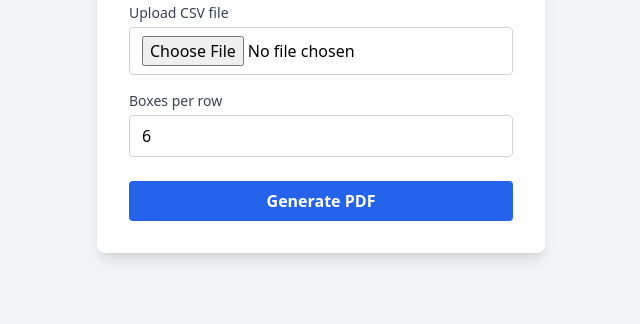
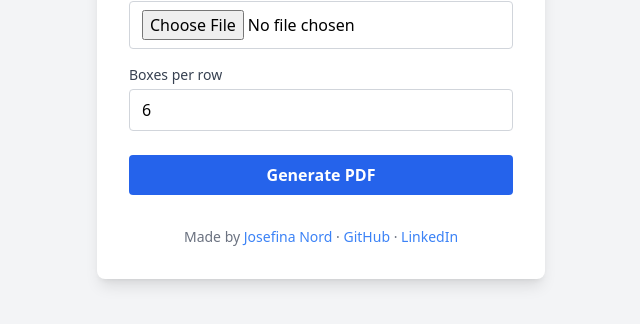
Before and after one commit to nordpolen/color-palette-generator, a plain HTML site: page index.html in a window 1280 px wide. Shown: the part 316-640 px from the top of the page, without its empty margins (319-959 px from the left). Drawn offline with nearby package versions, Linux system fonts and the light colour scheme.

Commit message:
added personal links

```diff
--- a/index.html
+++ b/index.html
@@ -29,6 +29,14 @@
     <button onclick="processCSV()" class="bg-blue-600 hover:bg-blue-500 text-white font-semibold px-4 py-2 rounded w-full">
       Generate PDF
     </button>
+
+    <footer class="mt-8 text-center text-sm text-gray-500">
+      <p>
+        Made by <a href="https://www.josefinanord.se" class="text-blue-500 hover:underline">Josefina Nord</a> ·
+        <a href="https://github.com/nordpolen" class="text-blue-500 hover:underline">GitHub</a> ·
+        <a href="https://www.linkedin.com/in/josefina-nord" class="text-blue-500 hover:underline">LinkedIn</a>
+      </p>
+    </footer>
   </div>
 
   <script>
```
